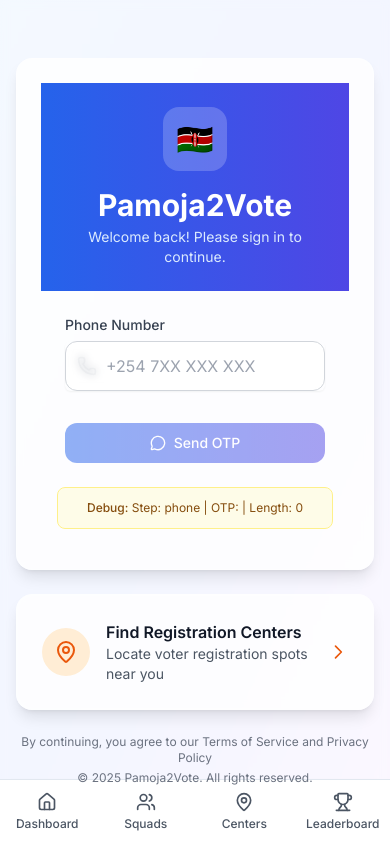
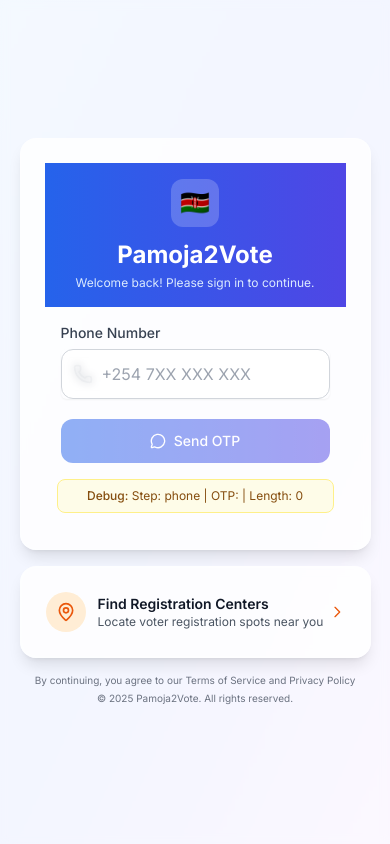
Before and after one commit to Simoh8/pamoja-vote, a React (Vite) app in the folder frontend/: page /login in a window 390 px wide. Built offline with nearby package versions, Linux system fonts and the light colour scheme; no server answers.

Commit message:
changed to pamoja 2 vote githinji is a no favcon done

```diff
--- a/frontend/src/components/BottomNav.jsx
+++ b/frontend/src/components/BottomNav.jsx
@@ -1,9 +1,15 @@
 import { useLocation, useNavigate } from 'react-router-dom';
 import { Home, Users, MapPin, Trophy, Plus } from 'lucide-react';
+import { isAuthenticated } from '../api';
 
 const BottomNav = () => {
   const location = useLocation();
   const navigate = useNavigate();
+
+  // Don't render bottom nav if user is not authenticated
+  if (!isAuthenticated()) {
+    return null;
+  }
 
   const navItems = [
     { path: '/', icon: Home, label: 'Dashboard' },
--- a/frontend/src/components/ui/OtpInput.jsx
+++ b/frontend/src/components/ui/OtpInput.jsx
@@ -104,7 +104,7 @@ const OtpInput = ({
   };
 
   return (
-    <div className={`flex space-x-2 ${className}`}>
+    <div className={`flex space-x-2 sm:space-x-3 ${className}`}>
       {Array.from({ length }).map((_, index) => (
         <input
           key={index}
@@ -117,9 +117,9 @@ const OtpInput = ({
           onChange={(e) => handleChange(e, index)}
           onKeyDown={(e) => handleKeyDown(e, index)}
           onPaste={handlePaste}
-          className={`w-12 h-12 text-center text-2xl font-semibold rounded-lg border-2 ${
+          className={`w-10 h-10 sm:w-12 sm:h-12 text-center text-lg sm:text-2xl font-semibold rounded-lg border-2 ${
             otp[index] ? 'border-blue-500' : 'border-gray-300'
-          } focus:outline-none focus:ring-2 focus:ring-blue-500 focus:border-transparent transition-all duration-200 ${inputClassName}`}
+          } focus:outline-none focus:ring-2 focus:ring-blue-500 focus:border-transparent transition-all duration-200 bg-white ${inputClassName}`}
           autoComplete="one-time-code"
           aria-label={`Digit ${index + 1} of ${length}`}
           {...props}
--- a/frontend/src/pages/Login.jsx
+++ b/frontend/src/pages/Login.jsx
@@ -158,17 +158,17 @@ const Login = () => {
   };
 
   return (
-    <div className="min-h-screen bg-gradient-to-br from-blue-50 via-indigo-50 to-purple-50 flex items-center justify-center p-4 relative overflow-hidden">
+    <div className="min-h-screen bg-gradient-to-br from-blue-50 via-indigo-50 to-purple-50 flex items-center justify-center p-3 sm:p-4 relative overflow-hidden">
       <div className="absolute inset-0 bg-white/30 backdrop-blur-sm"></div>
 
       <motion.div
         initial="hidden"
         animate="visible"
         variants={containerVariants}
-        className="max-w-md w-full relative z-10"
+        className="w-full max-w-[90vw] sm:max-w-md relative z-10"
       >
         {error && (
-          <motion.div variants={itemVariants} className="mb-6">
+          <motion.div variants={itemVariants} className="mb-4 sm:mb-6">
             <Alert
               type="error"
               message={error}
@@ -181,28 +181,20 @@ const Login = () => {
         <motion.div variants={itemVariants}>
           <Card className="overflow-hidden">
             {/* Header */}
-            <div className="bg-gradient-to-r from-blue-600 to-indigo-600 p-6 text-center text-white">
+            <div className="bg-gradient-to-r from-blue-600 to-indigo-600 p-4 sm:p-6 text-center text-white">
               <motion.div
                 initial={{ scale: 0.9, opacity: 0 }}
                 animate={{ scale: 1, opacity: 1 }}
                 transition={{ duration: 0.5 }}
-                className="w-16 h-16 bg-white/20 rounded-2xl flex items-center justify-center mx-auto mb-4"
+                className="w-12 h-12 sm:w-16 sm:h-16 bg-white/20 rounded-xl sm:rounded-2xl flex items-center justify-center mx-auto mb-3 sm:mb-4"
               >
-                <span className="text-3xl">🇰🇪</span>
-{/*
-                          <div className="w-8 h-8 bg-primary rounded-full flex items-center justify-center overflow-hidden">
-            <img
-              src="./images/Githinji.png"
-              alt="Kenyan flag"
-              className="w-full h-full object-cover"
-            />
-          </div> */}
+                <span className="text-2xl sm:text-3xl">🇰🇪</span>
               </motion.div>
               <motion.h1
                 initial={{ y: -10, opacity: 0 }}
                 animate={{ y: 0, opacity: 1 }}
                 transition={{ delay: 0.1, duration: 0.5 }}
-                className="text-3xl font-bold mb-1"
+                className="text-2xl sm:text-3xl font-bold mb-1"
               >
                 Pamoja2Vote
               </motion.h1>
@@ -210,7 +202,7 @@ const Login = () => {
                 initial={{ y: -5, opacity: 0 }}
                 animate={{ y: 0, opacity: 1 }}
                 transition={{ delay: 0.2, duration: 0.5 }}
-                className="text-blue-100 text-sm"
+                className="text-blue-100 text-xs sm:text-sm"
               >
                 {step === 'phone'
                   ? 'Welcome back! Please sign in to continue.'
@@ -218,8 +210,8 @@ const Login = () => {
               </motion.p>
             </div>
 
-            {/* Form Content - Simplified without complex animations */}
-            <div className="p-6">
+            {/* Form Content */}
+            <div className="p-4 sm:p-6">
               <AnimatePresence mode="wait">
                 {step === 'phone' ? (
                   <motion.div
@@ -230,7 +222,7 @@ const Login = () => {
                     variants={formVariants}
                     transition={{ duration: 0.3 }}
                   >
-                    <form onSubmit={handlePhoneSubmit} className="space-y-6">
+                    <form onSubmit={handlePhoneSubmit} className="space-y-4 sm:space-y-6">
                       <motion.div variants={itemVariants}>
                         <Input
                           id="phone"
@@ -241,13 +233,14 @@ const Login = () => {
                           placeholder="+254 7XX XXX XXX"
                           startIcon={Phone}
                           required
+                          className="text-base" // Ensure proper font size on mobile
                         />
                       </motion.div>
 
-                      <motion.div variants={itemVariants} className="pt-2">
+                      <motion.div variants={itemVariants} className="pt-1 sm:pt-2">
                         <Button
                           type="submit"
-                          className="w-full"
+                          className="w-full text-sm sm:text-base py-3"
                           loading={loading}
                           disabled={!phoneNumber.trim()}
                         >
@@ -266,39 +259,39 @@ const Login = () => {
                     variants={formVariants}
                     transition={{ duration: 0.3 }}
                   >
-                    <form onSubmit={handleOTPSubmit} className="space-y-6">
+                    <form onSubmit={handleOTPSubmit} className="space-y-4 sm:space-y-6">
                       <motion.div variants={itemVariants} className="text-center">
-                        <p className="text-sm text-gray-600 mb-1">
+                        <p className="text-xs sm:text-sm text-gray-600 mb-1">
                           We've sent a verification code to
                         </p>
-                        <p className="font-medium text-gray-900">
+                        <p className="font-medium text-gray-900 text-sm sm:text-base">
                           {formatPhoneForDisplay(phoneNumber)}
                         </p>
                       </motion.div>
 
                       <motion.div variants={itemVariants}>
-                        <div className="mb-4 text-sm font-medium text-gray-700 text-center">
+                        <div className="mb-3 sm:mb-4 text-sm font-medium text-gray-700 text-center">
                           Enter OTP
                         </div>
 
-                        {/* OTP Input with visible styling */}
-                        <div className="flex justify-center p-2">
+                        {/* Mobile-responsive OTP Input */}
+                        <div className="flex justify-center p-1 sm:p-2">
                           <OtpInput
                             value={otp}
                             onChange={setOtp}
                             onComplete={handleOTPSubmit}
                             length={6}
-                            className="justify-center gap-2"
-                            inputClassName="w-12 h-12 text-lg font-semibold border-2 border-blue-500 rounded-lg bg-white text-gray-900 focus:outline-none focus:ring-2 focus:ring-blue-200"
+                            className="justify-center gap-1 sm:gap-2"
+                            inputClassName="w-10 h-10 sm:w-12 sm:h-12 text-base sm:text-lg font-semibold border-2 border-blue-500 rounded-lg bg-white text-gray-900 focus:outline-none focus:ring-2 focus:ring-blue-200"
                           />
                         </div>
 
-                        <div className="mt-6 text-center">
+                        <div className="mt-4 sm:mt-6 text-center">
                           <button
                             type="button"
                             onClick={handleResendOTP}
                             disabled={resendTimer > 0 || loading}
-                            className={`text-sm font-medium ${
+                            className={`text-xs sm:text-sm font-medium ${
                               resendTimer > 0 ? 'text-gray-400' : 'text-blue-600 hover:text-blue-800'
                             } transition-colors`}
                           >
@@ -309,10 +302,10 @@ const Login = () => {
                         </div>
                       </motion.div>
 
-                      <motion.div variants={itemVariants} className="space-y-3 pt-4">
+                      <motion.div variants={itemVariants} className="space-y-2 sm:space-y-3 pt-2 sm:pt-4">
                         <Button
                           type="submit"
-                          className="w-full"
+                          className="w-full text-sm sm:text-base py-3"
                           loading={loading}
                           disabled={otp.length < 6}
                         >
@@ -323,11 +316,11 @@ const Login = () => {
                           type="button"
                           variant="ghost"
                           size="sm"
-                          className="w-full text-sm"
+                          className="w-full text-xs sm:text-sm py-2"
                           onClick={handleBackToPhone}
                           disabled={loading}
                         >
-                          <ArrowLeft className="h-4 w-4 mr-1" />
+                          <ArrowLeft className="h-3 w-3 sm:h-4 sm:w-4 mr-1" />
                           Back to phone number
                         </Button>
                       </motion.div>
@@ -343,7 +336,7 @@ const Login = () => {
                 initial={{ opacity: 0, y: 10 }}
                 animate={{ opacity: 1, y: 0 }}
                 transition={{ delay: 0.5 }}
-                className="p-3 bg-yellow-50 border border-yellow-200 rounded-lg mx-4 mb-4 text-center"
+                className="p-2 sm:p-3 bg-yellow-50 border border-yellow-200 rounded-lg mx-3 sm:mx-4 mb-3 sm:mb-4 text-center"
               >
                 <p className="text-xs text-yellow-800">
                   <span className="font-medium">Debug:</span> Step: {step} | OTP: {otp} | Length: {otp.length}
@@ -356,19 +349,19 @@ const Login = () => {
         {/* Find Centers Section */}
         <motion.div
           variants={itemVariants}
-          className="mt-6"
+          className="mt-4 sm:mt-6"
         >
-          <Card className="p-6 hover:shadow-lg transition-shadow cursor-pointer border-2 border-orange-200 hover:border-orange-300" onClick={handleFindCenters}>
+          <Card className="p-4 sm:p-6 hover:shadow-lg transition-shadow cursor-pointer border-2 border-orange-200 hover:border-orange-300" onClick={handleFindCenters}>
             <div className="flex items-center">
-              <div className="w-12 h-12 bg-orange-100 rounded-full flex items-center justify-center mr-4">
-                <MapPin className="w-6 h-6 text-orange-600" />
+              <div className="w-10 h-10 sm:w-12 sm:h-12 bg-orange-100 rounded-full flex items-center justify-center mr-3 sm:mr-4">
+                <MapPin className="w-5 h-5 sm:w-6 sm:h-6 text-orange-600" />
               </div>
-              <div className="flex-1">
-                <h3 className="font-semibold text-gray-900">Find Registration Centers</h3>
-                <p className="text-sm text-gray-600">Locate voter registration spots near you</p>
+              <div className="flex-1 min-w-0"> {/* Added min-w-0 to prevent text overflow */}
+                <h3 className="font-semibold text-gray-900 text-sm sm:text-base truncate">Find Registration Centers</h3>
+                <p className="text-xs sm:text-sm text-gray-600 truncate">Locate voter registration spots near you</p>
               </div>
-              <div className="text-orange-600">
-                <svg className="w-5 h-5" fill="none" stroke="currentColor" viewBox="0 0 24 24">
+              <div className="text-orange-600 flex-shrink-0">
+                <svg className="w-4 h-4 sm:w-5 sm:h-5" fill="none" stroke="currentColor" viewBox="0 0 24 24">
                   <path strokeLinecap="round" strokeLinejoin="round" strokeWidth={2} d="M9 5l7 7-7 7" />
                 </svg>
               </div>
@@ -379,10 +372,10 @@ const Login = () => {
         {/* Footer */}
         <motion.div
           variants={itemVariants}
-          className="mt-6 text-center text-xs text-gray-500"
+          className="mt-4 sm:mt-6 text-center text-xs text-gray-500 px-2"
         >
-          <p>By continuing, you agree to our Terms of Service and Privacy Policy</p>
-          <p className="mt-1">© {new Date().getFullYear()} Pamoja2Vote. All rights reserved.</p>
+          <p className="text-[10px] sm:text-xs leading-tight">By continuing, you agree to our Terms of Service and Privacy Policy</p>
+          <p className="mt-1 text-[10px] sm:text-xs">© {new Date().getFullYear()} Pamoja2Vote. All rights reserved.</p>
         </motion.div>
       </motion.div>
     </div>
```
